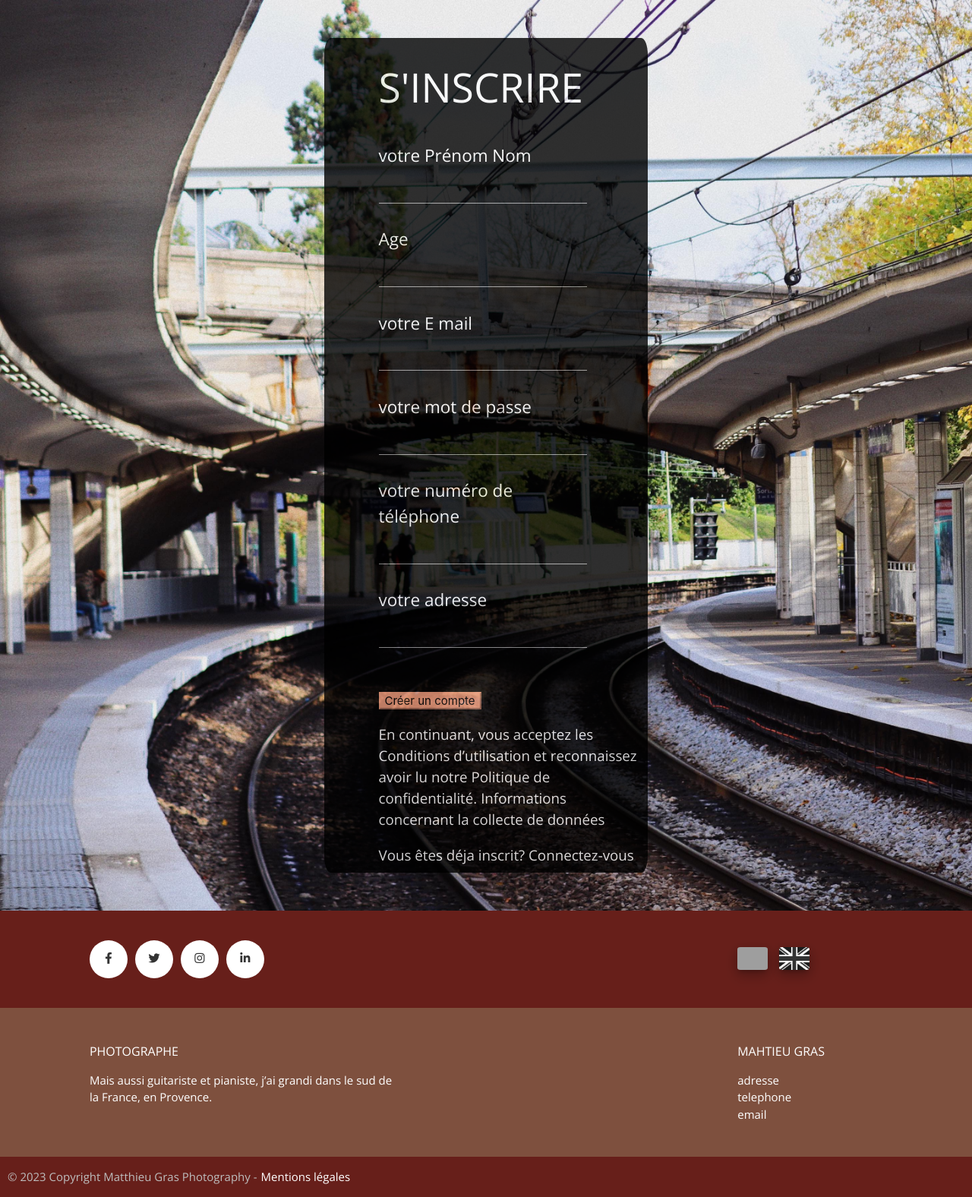
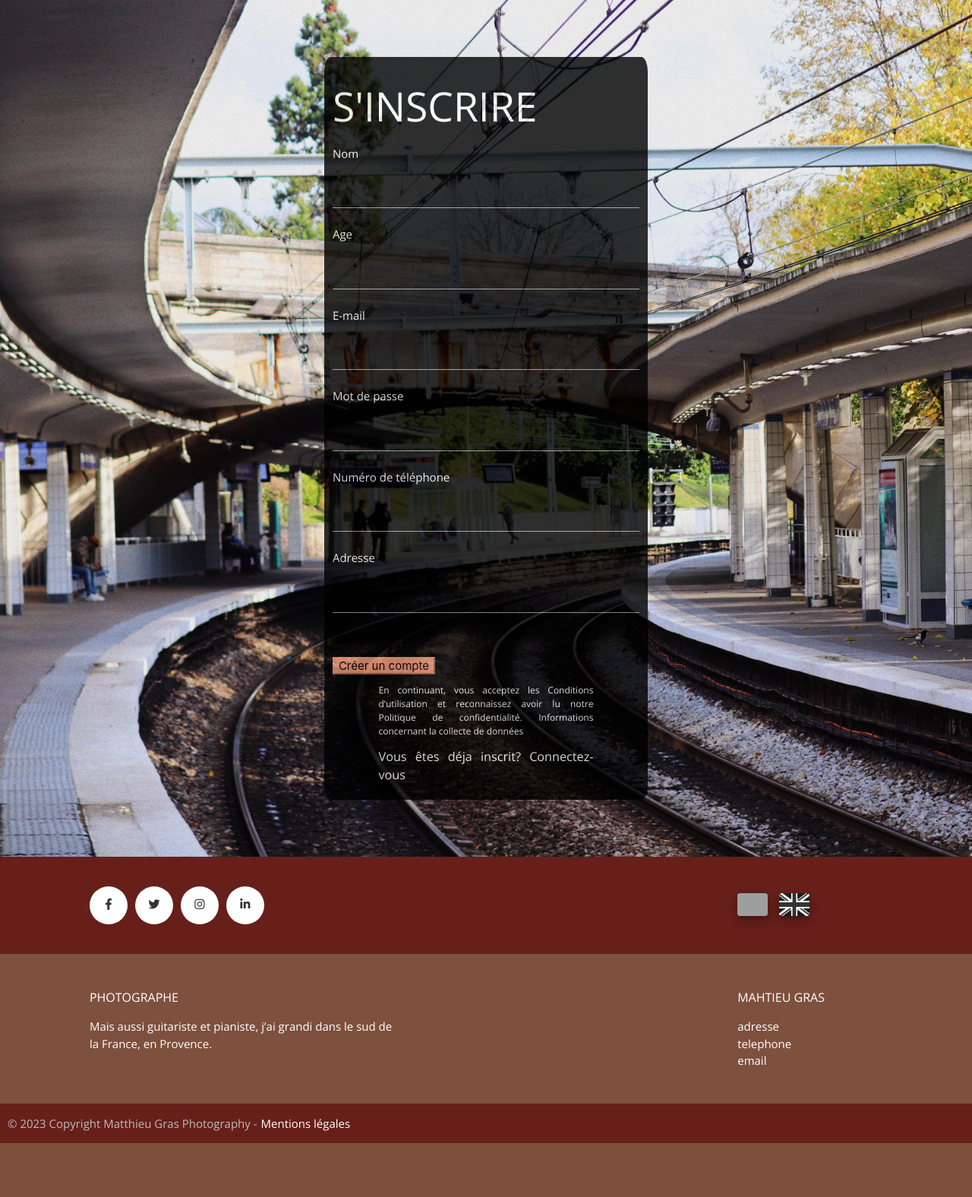
Before and after one commit to Rexignis40/MathieuGras, a PHP site: page /inscription.php in a window 1280 px wide. Shown: the part 120-1696 px from the top of the page at 76% size. After the commit the page ends 1625 px from the top, so only its background shows below. Run offline with PHP 8.4, Linux system fonts and the light colour scheme; grey boxes are pictures that could not be loaded.

Commit message:
inscription+sidenav

```diff
--- a/site/components/header.html
+++ b/site/components/header.html
@@ -21,13 +21,24 @@
         <a href="#" data-target="slide-out" class="sidenav-trigger buton-collapse"><i class="material-icons black-text">menu</i></a>
   </nav>
   <ul id="slide-out" class="sidenav" position="end" style.position="absolute">
-    <div class="logo"><li><img src="img/logo.png" alt=""><li><a href="basket.php"><i class="fa-solid fa-bag-shopping black-text"></i></a><a href="user.php"><i class="fa-solid fa-user black-text"></i></a></li></li></div>
+    <div class="logo">
+      <li>
+        <img src="img/logo.png" alt="">
+        <li>
+          <a href="basket.php">
+            <i class="fa-solid fa-bag-shopping black-text"></i>
+          </a>
+          <a href="user.php">
+            <i class="fa-solid fa-user black-text"></i>
+          </a>
+        </li>
+      </li>
+    </div>
     <li><div class="divider"></div></li>
-    <li><a class="black-text" href="index.php ">ACCEUIL</a></li>
+    <li><a class="black-text acceuil" href="index.php ">ACCEUIL</a></li>
     <li><a class="black-text" href="portfolio.php">PORTFOLIO</a></li>
     <li><a class="black-text" href="prestation.php">PRESTATION</a></li>
     <li><a class="black-text" href="store.php">BOUTIQUE</a></li>
     <li><a class="black-text" href="contact.php">CONTACT</a></li>
-
   </ul>
 </header>
--- a/site/css/style.css
+++ b/site/css/style.css
@@ -44,9 +44,6 @@ h1.titre{
 .navWrapper ul {
     display: flex;
 }
-.sidenav{
-    left: calc(100% - 200px);
-}
 
 .navWrapper .navBarBtn a{
     color: var(--black);
@@ -85,12 +82,13 @@ h1.titre{
 .logo img{
     width: 125px;
     height: 84px;
-    margin: 20px;
 }
 
 .logo{
     display: flex;
     align-items: center;
+    vertical-align: center;
+    margin: 20px;
 }
 .logo a{
     margin-left: 20%;
@@ -100,6 +98,12 @@ h1.titre{
 }
 .navBarLogo{
     margin-left: 20px;
+}
+.acceuil{
+    margin-top: 20px;
+}
+.navBar .sidenav a:hover{
+    background-color: var(--white);
 }
 /* carrousel */
 
@@ -546,17 +550,17 @@ div.connection a{
 div.connection a:hover{
     color: var(--salmon);
 }
-div.test{
+div.connect{
     display: flex;
     margin-left: 15%;
 }
-div.test p{
+div.connect p{
     margin-bottom: 0;
 }
 div.conditions{
     margin-left: 15%;
 }
-div.test form{
+div.connect form{
     width: 80%;
 }
 
@@ -718,15 +722,15 @@ div.connection{
     background-color: var(--black);
     opacity: 80%;
     color: var(--white);
-    margin: 50px;
-    padding: 50px;
     border-radius: 2%;
+    text-align: justify;
 }
 div.use{
     background-image: url(../img/rail.jpg);
     background-size: cover;
     background-repeat: no-repeat;
-    margin-bottom: 0;
+    padding-bottom: 25px;
+    padding-top: 25px;
 }
 div.count{
     margin-top:50px
@@ -741,22 +745,24 @@ div.connection a{
 div.connection a:hover{
     color: var(--salmon);
 }
-div.test{
-    display: flex;
-    margin-left: 15%;
-}
-div.test p{
+div.connect p{
     margin-bottom: 0;
-    font-size: 150%;
+    font-size: 125%;
 }
 div.conditions{
     margin-left: 15%;
-    margin-bottom: 2%;
-    font-size: 125%;
+    margin-right: 15%;
+    margin-bottom: 5%;
+    font-size: 80%;
 }
-div.test form{
+div.conditions a{
+    font-size: 135%;
+    margin-bottom: 5%;
+}
+div.connect form{
     width: 80%;
 }
+
 
 div.separation{
     border-right: 2px solid black;
--- a/site/inscription.php
+++ b/site/inscription.php
@@ -14,17 +14,17 @@
             </div>
             <div class="test">
                 <form method="post" action="php/logup.php">
-                    <p>votre Prénom Nom</p>
+                    <p>Nom</p>
                     <input class="white-text" type='text' name='name' />
                     <p>Age</p>
                     <input class="white-text" type='number' name='age' />
-                    <p>votre E mail</p>
+                    <p>E-mail</p>
                     <input class="white-text" type='email' name='email'/>
-                    <p>votre mot de passe</p>
+                    <p>Mot de passe</p>
                     <input class="white-text" type='password' name='password' />
-                    <p>votre numéro de téléphone</p>
+                    <p>Numéro de téléphone</p>
                     <input class="white-text" type='tel' name='num' />
-                    <p>votre adresse</p>
+                    <p>Adresse</p>
                     <input class="white-text" type='text' name='adresse' />
                     <div class="count"><input class="butonuser" type='submit' value='Créer un compte' /></div>
                 </form>
@@ -36,8 +36,8 @@
         </div>
 </div>
     <?php include('./components/footer.html')?>
-<script type="text/javascript" src="../js/Jquery.min.js"></script>
-<script type="text/javascript" src="../js/materialize.min.js"></script>
-<script type="text/javascript" src="../js/script.js"></script>
+<script type="text/javascript" src="js/Jquery.min.js"></script>
+<script type="text/javascript" src="js/materialize.min.js"></script>
+<script type="text/javascript" src="js/script.js"></script>
 </body>
 </html>
```
Also changed, not shown: site/user.php (+4 -4 lines).
